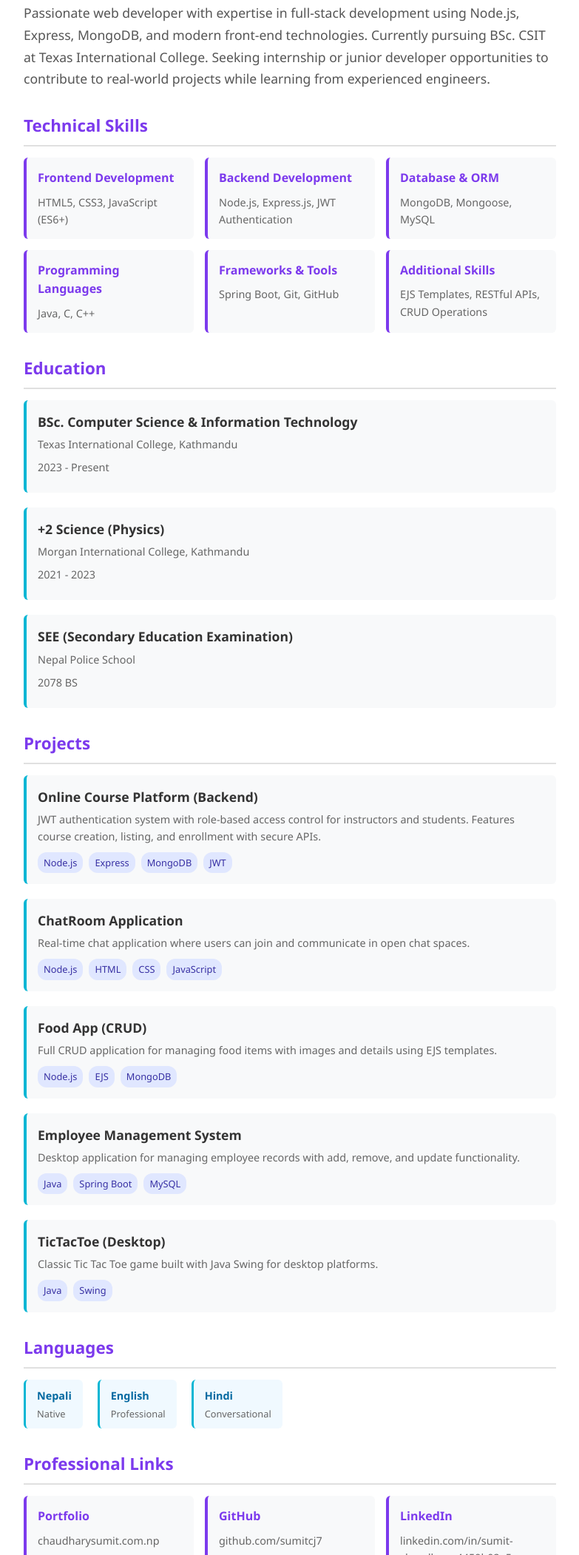
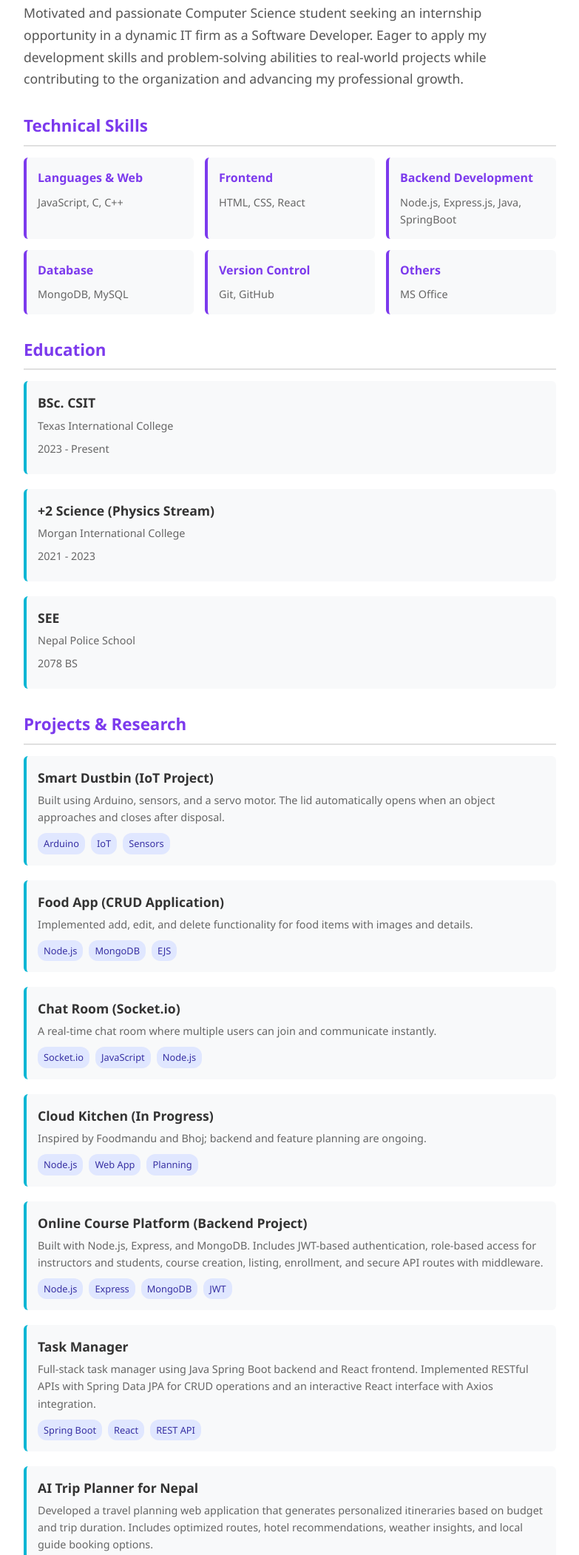
Before and after one commit to sumitcj7/sumit-portfolio, a plain HTML site: page Sumit_Kumar_Chaudhary_Resume.html in a window 1280 px wide. Shown: the part 404-2506 px from the top of the page at 74% size, without its empty margins (248-1031 px from the left). Drawn offline with Linux system fonts and the light colour scheme.

Commit message:
added ai trip planner and other updates

```diff
--- a/Sumit_Kumar_Chaudhary_Resume.html
+++ b/Sumit_Kumar_Chaudhary_Resume.html
@@ -312,28 +312,28 @@
     <div class="resume-container">
         <div class="header">
             <h1>Sumit Kumar Chaudhary</h1>
-            <h2>Web Developer</h2>
+            <h2>Computer Science Student | Aspiring Software Developer</h2>
             <div class="contact-info">
                 <div class="contact-item">
                     📧 sumit2018chaudhary@gmail.com
                 </div>
                 <div class="contact-item">
-                    📱 +977 9813682133
+                    📱 +977-9813682133
                 </div>
                 <div class="contact-item">
-                    📍 Kathmandu, Nepal
+                    📍 Samakhushi, Kathmandu, Nepal
                 </div>
                 <div class="contact-item">
-                    🌐 chaudharysumit.com.np
+                    🌐 GitHub | LinkedIn
                 </div>
             </div>
         </div>
 
         <div class="content">
             <div class="section">
-                <h3>Professional Summary</h3>
+                <h3>Career Objective</h3>
                 <p class="summary">
-                    Passionate web developer with expertise in full-stack development using Node.js, Express, MongoDB, and modern front-end technologies. Currently pursuing BSc. CSIT at Texas International College. Seeking internship or junior developer opportunities to contribute to real-world projects while learning from experienced engineers.
+                    Motivated and passionate Computer Science student seeking an internship opportunity in a dynamic IT firm as a Software Developer. Eager to apply my development skills and problem-solving abilities to real-world projects while contributing to the organization and advancing my professional growth.
                 </p>
             </div>
 
@@ -341,28 +341,28 @@
                 <h3>Technical Skills</h3>
                 <div class="skills-grid">
                     <div class="skill-category">
-                        <h4>Frontend Development</h4>
-                        <p class="skill-list">HTML5, CSS3, JavaScript (ES6+)</p>
+                        <h4>Languages & Web</h4>
+                        <p class="skill-list">JavaScript, C, C++</p>
+                    </div>
+                    <div class="skill-category">
+                        <h4>Frontend</h4>
+                        <p class="skill-list">HTML, CSS, React</p>
                     </div>
                     <div class="skill-category">
                         <h4>Backend Development</h4>
-                        <p class="skill-list">Node.js, Express.js, JWT Authentication</p>
+                        <p class="skill-list">Node.js, Express.js, Java, SpringBoot</p>
                     </div>
                     <div class="skill-category">
-                        <h4>Database & ORM</h4>
-                        <p class="skill-list">MongoDB, Mongoose, MySQL</p>
+                        <h4>Database</h4>
+                        <p class="skill-list">MongoDB, MySQL</p>
                     </div>
                     <div class="skill-category">
-                        <h4>Programming Languages</h4>
-                        <p class="skill-list">Java, C, C++</p>
+                        <h4>Version Control</h4>
+                        <p class="skill-list">Git, GitHub</p>
                     </div>
                     <div class="skill-category">
-                        <h4>Frameworks & Tools</h4>
-                        <p class="skill-list">Spring Boot, Git, GitHub</p>
-                    </div>
-                    <div class="skill-category">
-                        <h4>Additional Skills</h4>
-                        <p class="skill-list">EJS Templates, RESTful APIs, CRUD Operations</p>
+                        <h4>Others</h4>
+                        <p class="skill-list">MS Office</p>
                     </div>
                 </div>
             </div>
@@ -370,27 +370,67 @@
             <div class="section">
                 <h3>Education</h3>
                 <div class="education-item">
-                    <h4>BSc. Computer Science & Information Technology</h4>
-                    <p>Texas International College, Kathmandu</p>
+                    <h4>BSc. CSIT</h4>
+                    <p>Texas International College</p>
                     <p>2023 - Present</p>
                 </div>
                 <div class="education-item">
-                    <h4>+2 Science (Physics)</h4>
-                    <p>Morgan International College, Kathmandu</p>
+                    <h4>+2 Science (Physics Stream)</h4>
+                    <p>Morgan International College</p>
                     <p>2021 - 2023</p>
                 </div>
                 <div class="education-item">
-                    <h4>SEE (Secondary Education Examination)</h4>
+                    <h4>SEE</h4>
                     <p>Nepal Police School</p>
                     <p>2078 BS</p>
                 </div>
             </div>
 
             <div class="section">
-                <h3>Projects</h3>
+                <h3>Projects & Research</h3>
                 <div class="project-item">
-                    <h4>Online Course Platform (Backend)</h4>
-                    <p>JWT authentication system with role-based access control for instructors and students. Features course creation, listing, and enrollment with secure APIs.</p>
+                    <h4>Smart Dustbin (IoT Project)</h4>
+                    <p>Built using Arduino, sensors, and a servo motor. The lid automatically opens when an object approaches and closes after disposal.</p>
+                    <div class="project-tags">
+                        <span class="tag">Arduino</span>
+                        <span class="tag">IoT</span>
+                        <span class="tag">Sensors</span>
+                    </div>
+                </div>
+
+                <div class="project-item">
+                    <h4>Food App (CRUD Application)</h4>
+                    <p>Implemented add, edit, and delete functionality for food items with images and details.</p>
+                    <div class="project-tags">
+                        <span class="tag">Node.js</span>
+                        <span class="tag">MongoDB</span>
+                        <span class="tag">EJS</span>
+                    </div>
+                </div>
+
+                <div class="project-item">
+                    <h4>Chat Room (Socket.io)</h4>
+                    <p>A real-time chat room where multiple users can join and communicate instantly.</p>
+                    <div class="project-tags">
+                        <span class="tag">Socket.io</span>
+                        <span class="tag">JavaScript</span>
+                        <span class="tag">Node.js</span>
+                    </div>
+                </div>
+
+                <div class="project-item">
+                    <h4>Cloud Kitchen (In Progress)</h4>
+                    <p>Inspired by Foodmandu and Bhoj; backend and feature planning are ongoing.</p>
+                    <div class="project-tags">
+                        <span class="tag">Node.js</span>
+                        <span class="tag">Web App</span>
+                        <span class="tag">Planning</span>
+                    </div>
+                </div>
+
+                <div class="project-item">
+                    <h4>Online Course Platform (Backend Project)</h4>
+                    <p>Built with Node.js, Express, and MongoDB. Includes JWT-based authentication, role-based access for instructors and students, course creation, listing, enrollment, and secure API routes with middleware.</p>
                     <div class="project-tags">
                         <span class="tag">Node.js</span>
                         <span class="tag">Express</span>
@@ -400,29 +440,28 @@
                 </div>
 
                 <div class="project-item">
-                    <h4>ChatRoom Application</h4>
-                    <p>Real-time chat application where users can join and communicate in open chat spaces.</p>
+                    <h4>Task Manager</h4>
+                    <p>Full-stack task manager using Java Spring Boot backend and React frontend. Implemented RESTful APIs with Spring Data JPA for CRUD operations and an interactive React interface with Axios integration.</p>
                     <div class="project-tags">
-                        <span class="tag">Node.js</span>
-                        <span class="tag">HTML</span>
-                        <span class="tag">CSS</span>
-                        <span class="tag">JavaScript</span>
+                        <span class="tag">Spring Boot</span>
+                        <span class="tag">React</span>
+                        <span class="tag">REST API</span>
                     </div>
                 </div>
 
                 <div class="project-item">
-                    <h4>Food App (CRUD)</h4>
-                    <p>Full CRUD application for managing food items with images and details using EJS templates.</p>
+                    <h4>AI Trip Planner for Nepal</h4>
+                    <p>Developed a travel planning web application that generates personalized itineraries based on budget and trip duration. Includes optimized routes, hotel recommendations, weather insights, and local guide booking options.</p>
                     <div class="project-tags">
+                        <span class="tag">React.js</span>
                         <span class="tag">Node.js</span>
-                        <span class="tag">EJS</span>
                         <span class="tag">MongoDB</span>
                     </div>
                 </div>
 
                 <div class="project-item">
                     <h4>Employee Management System</h4>
-                    <p>Desktop application for managing employee records with add, remove, and update functionality.</p>
+                    <p>Manage employee records with add, remove, and update functions. Built with Spring Boot backend and MySQL database.</p>
                     <div class="project-tags">
                         <span class="tag">Java</span>
                         <span class="tag">Spring Boot</span>
@@ -431,8 +470,8 @@
                 </div>
 
                 <div class="project-item">
-                    <h4>TicTacToe (Desktop)</h4>
-                    <p>Classic Tic Tac Toe game built with Java Swing for desktop platforms.</p>
+                    <h4>Tic Tac Toe</h4>
+                    <p>Classic Tic Tac Toe game built with Java Swing.</p>
                     <div class="project-tags">
                         <span class="tag">Java</span>
                         <span class="tag">Swing</span>
@@ -441,15 +480,31 @@
             </div>
 
             <div class="section">
+                <h3>Certifications & Training</h3>
+                <div class="education-item">
+                    <h4>IoT Workshop</h4>
+                    <p>Texas International College</p>
+                </div>
+                <div class="education-item">
+                    <h4>Frontend Development</h4>
+                    <p>HTML, CSS, JavaScript</p>
+                </div>
+                <div class="education-item">
+                    <h4>Hackathon</h4>
+                    <p>Texas International College</p>
+                </div>
+            </div>
+
+            <div class="section">
                 <h3>Languages</h3>
                 <div class="languages">
                     <div class="language-item">
+                        <h4>English</h4>
+                        <p>Fluent</p>
+                    </div>
+                    <div class="language-item">
                         <h4>Nepali</h4>
                         <p>Native</p>
-                    </div>
-                    <div class="language-item">
-                        <h4>English</h4>
-                        <p>Professional</p>
                     </div>
                     <div class="language-item">
                         <h4>Hindi</h4>
@@ -459,12 +514,13 @@
             </div>
 
             <div class="section">
+                <h3>Hobbies & Interests</h3>
+                <p class="summary">Reading | Traveling | Coding</p>
+            </div>
+
+            <div class="section">
                 <h3>Professional Links</h3>
                 <div class="skills-grid">
-                    <div class="skill-category">
-                        <h4>Portfolio</h4>
-                        <p class="skill-list">chaudharysumit.com.np</p>
-                    </div>
                     <div class="skill-category">
                         <h4>GitHub</h4>
                         <p class="skill-list">github.com/sumitcj7</p>
```
Also changed, not shown: about.html (+1 -0 lines), index.html (+1 -1 lines), projects.html (+16 -0 lines).
